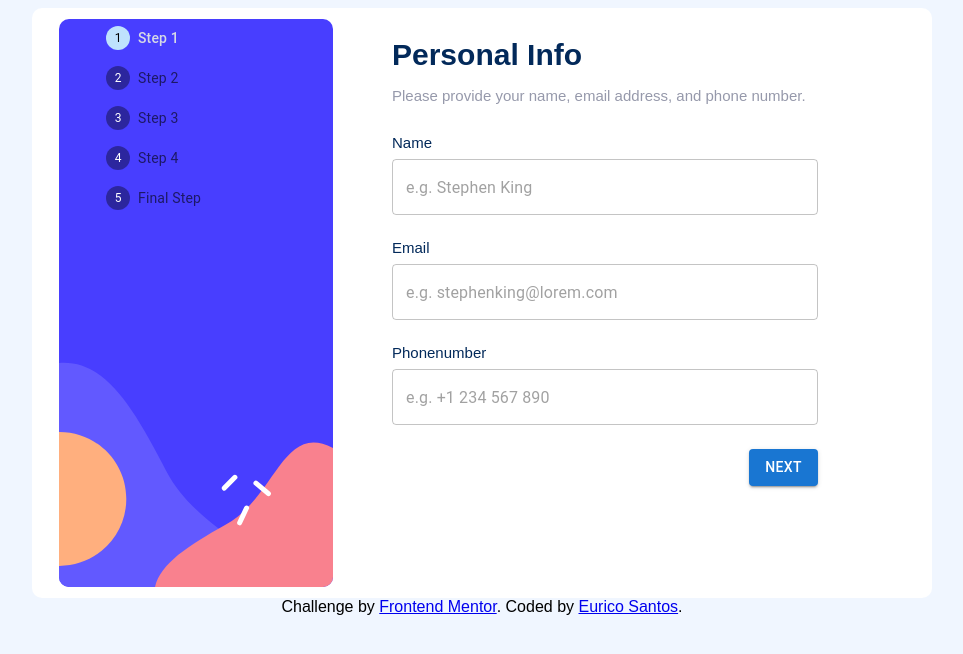
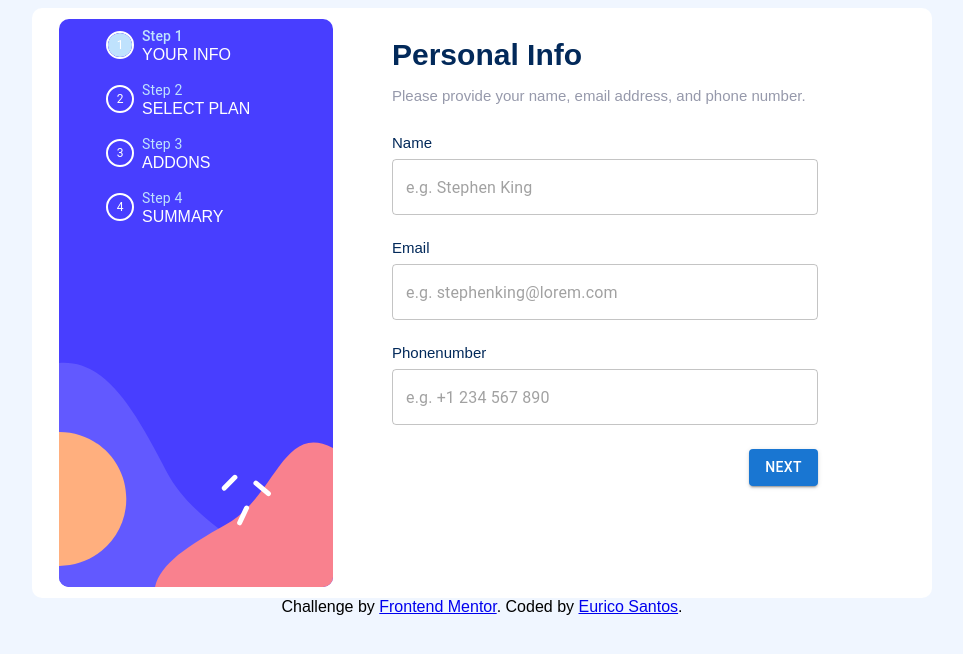
Before and after one commit to EuricoSantos-936/multi-step-platform-react, a React (Vite) app: page / in a window 1280 px wide. Shown: the top 654 px of the page, without its empty margins (158-1121 px from the left). Built offline with nearby package versions, Linux system fonts and the light colour scheme; a web font is replaced by a local one.

Commit message:
styling sidebar

```diff
--- a/src/components/Home.jsx
+++ b/src/components/Home.jsx
@@ -50,39 +50,48 @@ export default class Home extends Component {
             paddingBottom:"10px"}}>
         <Grid container>
           <Grid className="sidebar"item >
-          <Stepper className="step" connector="" activeStep={step - 1} orientation="vertical" >
-                <Step className="step1"sx={{backgroundColor: "transparent",
-              '& .MuiStepLabel-root .Mui-completed': {
-                color: '#fafbff', // circle color (COMPLETED)
-              },
-              '& .MuiStepLabel-label.Mui-completed.MuiStepLabel-alternativeLabel':
-                {
-                  color: 'grey.500', // Just text label (COMPLETED)
-                },
-              '& .MuiStepLabel-root .Mui-active': {
-                color: '#bfe2fd', // circle color (ACTIVE)
-              },
-              '& .MuiStepLabel-label.Mui-active':
-                {
-                  color: '#d6d9e6', // Just text label (ACTIVE)
-                },
-              '& .MuiStepLabel-root .Mui-active .MuiStepIcon-text': {
-                fill: 'black', // circle's number (ACTIVE)
-              },}}>
-                  <StepLabel sx={ {color:"white"}
-                  }>Step 1</StepLabel>
+
+          <Stepper  className="stepper" connector="" activeStep={step - 1} orientation="vertical" sx={{
+          '& .MuiStepLabel-label.Mui-active': {
+            color: '#bfe2fd', // text (ACTIVE)
+          },
+          '& .MuiStepLabel-label.Mui-completed': {
+            color: '#bfe2fd', // Text (COMPLETED)
+          },
+          '& .MuiStepLabel-labelContainer': {
+            color: 'white', // OptionalText
+          },
+          '& .MuiStepLabel-label': {
+            color: '#bfe2fd', // text {DEFAULT}
+          },
+          '& .MuiStepIcon-root.Mui-active': {
+            color: '#bfe2fd', // icon color (ACTIVE)
+
+          },
+          '& .MuiStepIcon-root.Mui-completed': {
+            color: 'transparent',
+            border: "2px solid white", // icon color (COMPLETED)
+          },
+          '& .MuiStepIcon-root': {
+            color: 'transparent',
+            border: "2px solid white",
+            borderRadius: "50px" // icon color (default)
+          },
+
+
+
+        }}>
+                <Step >
+                  <StepLabel optional="YOUR INFO">Step 1</StepLabel>
                 </Step>
                 <Step>
-                  <StepLabel>Step 2</StepLabel>
+                  <StepLabel optional="SELECT PLAN">Step 2</StepLabel>
                 </Step>
                 <Step>
-                  <StepLabel>Step 3</StepLabel>
+                  <StepLabel optional="ADDONS">Step 3</StepLabel>
                 </Step>
                 <Step>
-                  <StepLabel>Step 4</StepLabel>
-                </Step>
-                <Step>
-                  <StepLabel>Final Step</StepLabel>
+                  <StepLabel optional="SUMMARY">Step 4</StepLabel>
                 </Step>
               </Stepper>
           </Grid>
--- a/src/components/styles.css
+++ b/src/components/styles.css
@@ -1,7 +1,7 @@
 :root{
     --Marineblue: hsl(213, 96%, 18%);
     --Purplishblue: hsl(243, 100%, 62%);
-    --Pastelblue: hsl(228, 100%, 84%);
+    --Pastelblue: #adbeff;
     --Lightblue: #bfe2fd;
     --Strawberryred: hsl(354, 84%, 57%);
 
@@ -24,9 +24,9 @@
     align-items: flex-start;
 }
 
-.step{
-    color: var(--Alabaster);
+.stepper{
     margin-left: 50px;
+
 }
 .usercontainer{
     display: flex;
```
